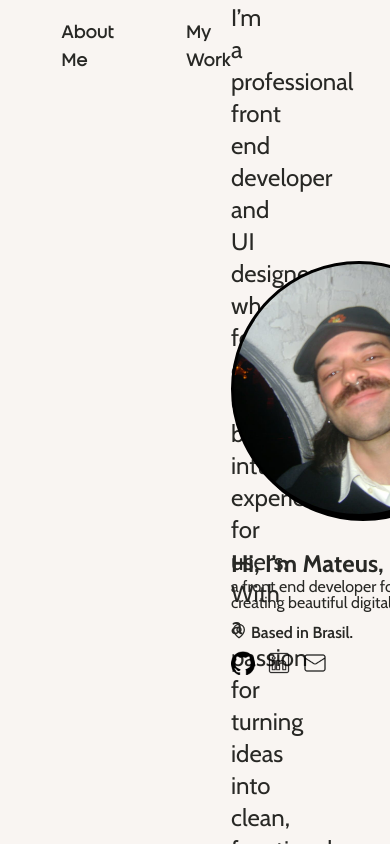
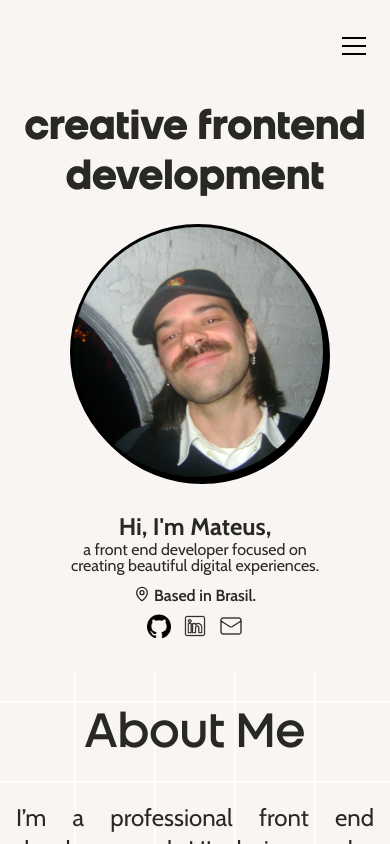
Before and after one commit to mateushedp/portfolio, a Next.js app: page / in a window 390 px wide. Built offline with nearby package versions, Linux system fonts and the light colour scheme.

Commit message:
feat: add responsive layout and hamburger menu

```diff
--- a/src/components/project-row.tsx
+++ b/src/components/project-row.tsx
@@ -16,8 +16,9 @@ type ComponentProps = {
 }
 
 function ProjectRow({title, description, githubLink, liveLink, techData}: ComponentProps) {
-	return (<div className="w-full flex items-start mt-12">
-		<div className="flex-shrink-0 w-[300px] h-[295px]">
+	return (
+		<div className="w-full flex flex-col items-center md:flex-row md:items-start mt-12 px-4 md:px-0">
+			<div className="flex-shrink-0 w-full md:w-[300px] h-[295px]">
 				<ImageSlider
 					images={[
 						"/images/flickle_print_1.jpg",
@@ -26,7 +27,7 @@ function ProjectRow({title, description, githubLink, liveLink, techData}: Compon
 			</div>
 
 			{/* description */}
-		<div className="flex flex-col ml-9 my-3 gap-6">
+			<div className="flex flex-col my-3 gap-2 md:gap-6 md:ml-9">
 				{techData && techData.length > 0 &&
 				<div className="flex gap-2">
 					{techData.map(tech =>  (
@@ -35,9 +36,9 @@ function ProjectRow({title, description, githubLink, liveLink, techData}: Compon
 				</div>
 				}
 				<h4 className="font-unigeo font-medium text-[28px]">{title}</h4>
-			<p className="font-cabin text-lg leading-tight">{description}</p>
+				<p className="font-cabin text-lg leading-tight text-justify md:text-left">{description}</p>
 
-			<div className="flex flex-col gap-4 font-unigeo text-sm">
+				<div className="flex flex-col gap-1 md:gap-4 font-unigeo text-sm">
 					{githubLink &&
 					<a
 						target="_blank"
@@ -71,7 +72,8 @@ function ProjectRow({title, description, githubLink, liveLink, techData}: Compon
 			</div>
 
 
-	</div>);
+		</div>
+	);
 }
 
 export default ProjectRow;
--- a/src/pages/index.tsx
+++ b/src/pages/index.tsx
@@ -1,20 +1,34 @@
 import { MapPin, MoveRight } from "lucide-react";
 import ProjectRow from "@/components/project-row";
 import TechBadge from "@/components/tech-badge";
+import { useState } from "react";
+import { AnimatePresence, motion } from "framer-motion";
+
 
 function Home() {
+	const [menuOpen, setMenuOpen] = useState(false);
 	return (
-		<div className="h-screen w-full overflow-y-scroll snap-y snap-mandatory scroll-smooth bg-beige text-mainGrey">
-			<section className="h-screen w-full snap-start relative px-[231px] flex flex-col justify-center">
-				<nav className="absolute top-0 left-0 w-full h-[92px] flex items-center justify-end px-[231px] z-10">
-					<ul className="font-unigeo text-lg flex gap-11">
+		<div className="h-screen w-full overflow-y-scroll scroll-smooth bg-beige text-mainGrey">
+			<section className="md:h-screen w-full relative pb-8 px-4 md:px-[231px] flex flex-col md:justify-center pt-[92px] md:pt-0">
+				<nav className="absolute top-0 left-0 w-full h-[92px] flex items-center justify-end px-4 md:px-[231px] z-10">
+					{/* hamburguer - só no mobile */}
+					<button
+						className="md:hidden flex flex-col gap-1.5 p-2"
+						onClick={() => setMenuOpen(!menuOpen)}
+					>
+						<span className={`block w-6 h-0.5 bg-black transition-all duration-300 ${menuOpen ? "rotate-45 translate-y-2" : ""}`} />
+						<span className={`block w-6 h-0.5 bg-black transition-all duration-300 ${menuOpen ? "opacity-0" : ""}`} />
+						<span className={`block w-6 h-0.5 bg-black transition-all duration-300 ${menuOpen ? "-rotate-45 -translate-y-2" : ""}`} />
+					</button>
+
+					{/* menu normal - só no desktop */}
+					<ul className="hidden md:flex font-unigeo text-lg gap-11">
 						<li>
 							<a href="#about" className="group flex items-center gap-1 transition-all duration-300">
 								<span className="opacity-0 translate-x-[-8px] group-hover:translate-x-0 group-hover:opacity-100 transition-all duration-300">
 									<MoveRight/>
 								</span>
 								About Me
-
 							</a>
 						</li>
 						<li>
@@ -26,12 +40,32 @@ function Home() {
 							</a>
 						</li>
 					</ul>
+
+					{/* menu aberto - mobile */}
+					<AnimatePresence>
+						{menuOpen && (
+							<motion.div
+								initial={{ opacity: 0, y: -20 }}
+								animate={{ opacity: 1, y: 0 }}
+								exit={{ opacity: 0, y: -20 }}
+								transition={{ duration: 0.2 }}
+								className="md:hidden absolute top-[92px] left-4 right-4 bg-beige flex flex-col items-center gap-6 py-8 font-unigeo text-lg rounded-lg border border-black drop-shadow-brutalist-md"
+							>
+								<a href="#about" onClick={() => setMenuOpen(false)}>About Me</a>
+								<a href="#work" onClick={() => setMenuOpen(false)}>My Work</a>
+							</motion.div>
+						)}
+					</AnimatePresence>
 				</nav>
 
-				<div className="flex justify-between items-start w-full mt-[92px]">
+				<div className="flex flex-col gap-6 md:gap-0 items-center md:flex-row-reverse md:justify-between md:items-start w-full mt-2 md:mt-[92px]">
+					<div className="w-full md:w-[495px]">
+						<h1 className="text-center font-unigeo font-bold text-[40px] md:text-right md:text-[70px] leading-tight">creative frontend development</h1>
+					</div>
+
 					<div className="w-[250px]">
 						<div className="w-[256px] h-[256px] rounded-full bg-[url('/images/selfiee.jpg')] bg-cover bg-center border-[3px] border-black drop-shadow-brutalist-lg"></div>
-						<div className="w-full font-cabin mt-8">
+						<div className="w-full font-cabin mt-8 flex items-center flex-col text-center md:block md:text-left">
 							<h3 className="text-2xl font-bold leading-tight">Hi, I'm Mateus,</h3>
 							<p className="leading-4">a front end developer focused on creating beautiful digital experiences.</p>
 							<div className="flex items-end gap-1 font-semibold my-3">
@@ -46,14 +80,12 @@ function Home() {
 						</div>
 					</div>
 
-					<div className="w-[495px]">
-						<h1 className="text-right font-unigeo font-bold text-[70px] leading-tight">creative frontend development</h1>
-					</div>
+
 				</div>
 			</section>
 
-			<section id="about" className="h-screen w-full bg-[url('/images/white-line-pattern.svg')] bg-repeat bg-center bg-[length:80px_80px] px-[231px] flex flex-col justify-center">
-				<h2 className="text-center snap-start">About Me</h2>
+			<section id="about" className="md:h-screen w-full pb-8 bg-[url('/images/white-line-pattern.svg')] bg-repeat bg-center bg-[length:80px_80px] px-4 md:px-[231px] flex flex-col justify-center">
+				<h2 className="text-center">About Me</h2>
 				<p className="font-cabin text-2xl text-mainGrey text-justify mt-9">
 					I’m a professional front end developer and UI designer who focuses on creating beautiful, intuitive experiences for users. With a passion for turning ideas into clean, functional interfaces, I bridge the gap between design and code. My work lives at the intersection of creativity and logic; whether it's crafting scalable design systems, prototyping sleek interfaces, or bringing UI to life with modern frameworks like React and Next.js, I approach every project with a user-first mindset and a designer’s eye for detail.
 				</p>
@@ -68,9 +100,9 @@ function Home() {
 				</div>
 			</section>
 
-			<section id="work" className="h-screen w-full bg-[url('/images/white-line-pattern.svg')] bg-repeat bg-center bg-[length:80px_80px] px-[231px] flex flex-col pt-20">
-				<h2 className="text-center snap-start">My Work</h2>
-				<div className="min-h-screen pt-4 pb-12 overflow-y-auto scrollbar-hidden">
+			<section id="work" className="h-screen w-full bg-[url('/images/white-line-pattern.svg')] bg-repeat bg-center bg-[length:80px_80px] md:px-[231px] flex flex-col pt-20">
+				<h2 className="text-center">My Work</h2>
+				<div className="min-h-screen pt-4 pb-12 md:overflow-y-auto scrollbar-hidden">
 					<ProjectRow
 						title="Flickle"
 						description="Lorem ipsum dolor sit amet consectetur. Et volutpat tristique egestas eget. Lorem ipsum dolor sit amet consectetur. Et volutpat tristique egestas eget."
```
Lines whose indentation alone changed are shown as unchanged.
